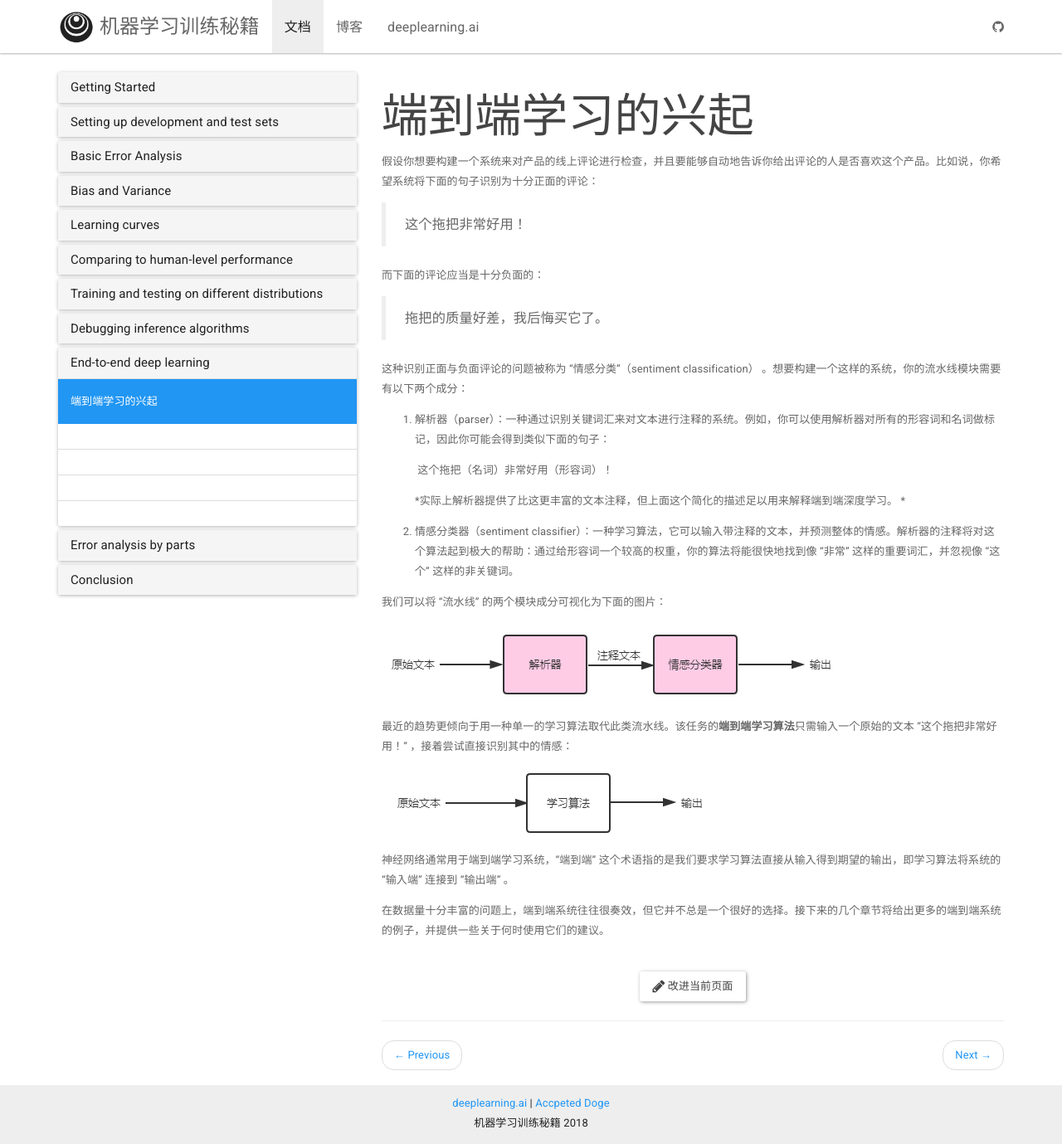
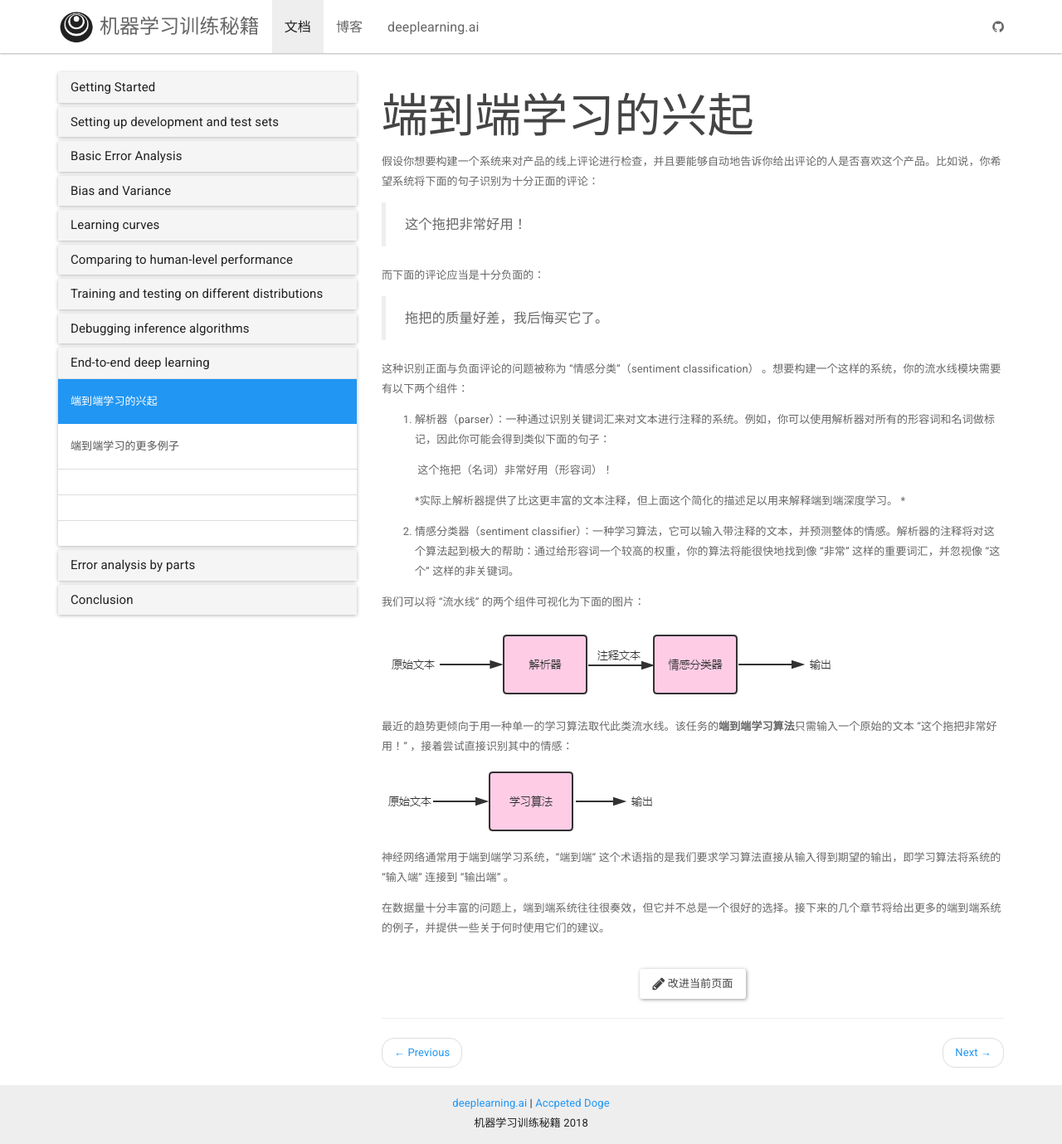
Before and after one commit to deeplearning-ai/machine-learning-yearning-cn, a Jekyll site: the page built from _docs/End-to-end deep learning/ch47.md, in a window 1280 px wide and 1379 px high. Shown: the whole window at 83% size. Built offline with Jekyll 4.4.1, drawn with Linux system fonts in a browser that asks for light colours; nearby versions of some CDN libraries.

Commit message:
add ch48

```diff
--- a/_docs/End-to-end deep learning/ch47.md
+++ b/_docs/End-to-end deep learning/ch47.md
@@ -11,7 +11,7 @@
 
 > 拖把的质量好差，我后悔买它了。
 
-这种识别正面与负面评论的问题被称为 “情感分类”（sentiment classification） 。想要构建一个这样的系统，你的流水线模块需要有以下两个成分：
+这种识别正面与负面评论的问题被称为 “情感分类”（sentiment classification） 。想要构建一个这样的系统，你的流水线模块需要有以下两个组件：
 
 1. 解析器（parser）：一种通过识别关键词汇来对文本进行注释的系统。例如，你可以使用解析器对所有的形容词和名词做标记，因此你可能会得到类似下面的句子：
 
@@ -21,7 +21,7 @@
 
 2. 情感分类器（sentiment classifier）：一种学习算法，它可以输入带注释的文本，并预测整体的情感。解析器的注释将对这个算法起到极大的帮助：通过给形容词一个较高的权重，你的算法将能很快地找到像 “非常” 这样的重要词汇，并忽视像 “这个” 这样的非关键词。
 
-我们可以将 “流水线” 的两个模块成分可视化为下面的图片：
+我们可以将 “流水线” 的两个组件可视化为下面的图片：
 
 <img src="{{"ch47_01.png " | prepend: site.imgurl }}">
 
--- /dev/null
+++ b/_docs/End-to-end deep learning/ch48.md
@@ -0,0 +1,32 @@
+---
+title: 端到端学习的更多例子
+permalink: /docs/ch48/
+---
+
+假设你正在构建一个语音识别系统，你的系统可能需要三个组件：
+
+<img src="{{"ch48_01.png " | prepend: site.imgurl }}">
+
+它们的工作形式如下：
+
+1. 计算特征（compute features）：提取人工设计的特征，如 MFCC （Mel-frequency cepstrum coefficients，频谱系数）特征，以此来试图捕捉对话的内容，而忽略不太相关的属性，比如说话者的音高。
+2. 音素识别器（phoneme recognizer）：一些语言学家人为，有一些基本的声音单元叫做 “音素” 。 例如， “keep” 中的 “k” 和 “cake” 中的 “c” 是相同的音素，而这个系统试图识别音频片段中的音素。
+3. 最终识别器（final recognizer）：以已识别音素的序列为序，并试着将它们串在一起，形成转录输出。
+
+与此相反，端到端系统可能会输入一个音频片段，并尝试直接输出文字记录：
+
+<img src="{{"ch48_02.png " | prepend: site.imgurl }}">
+
+到目前为止，我们只描述了纯线性的机器学习 “流水线”：输出顺序地从一个阶段传递到下一个阶段。实际上流水线可能会更复杂。例如，这是一个自动驾驶汽车的简单流水线架构：
+
+<img src="{{"ch48_03.png " | prepend: site.imgurl }}">
+
+它拥有三个组件：一个使用相机图片检测车辆，一个检测行人，最后一个组件则为我们自己的车规划路径，从而避让车辆和行人。
+
+并不是流水线中的每一个组件都需要进行学习。例如在文献 “robot motion planning” 中对汽车的最终路径规划提出了许多算法，而其中的一些算法并不涉及到学习。
+
+相反，端到端的方法可能会尝试从传感器获取输入并直接输出转向方向：
+
+<img src="{{"ch48_04.png " | prepend: site.imgurl }}">
+
+尽管端到端学习已经在许多领域取得了成功，但它并不总是最佳方案。端到端的语音识别功能很不错，但我对自动驾驶的端到端学习持怀疑态度。在接下来的几章将会解释原因。
```
Also changed, not shown: img/ch47_02.png, img/ch48_01.png (added), img/ch48_02.png (added), img/ch48_03.png (added), img/ch48_04.png (added).
